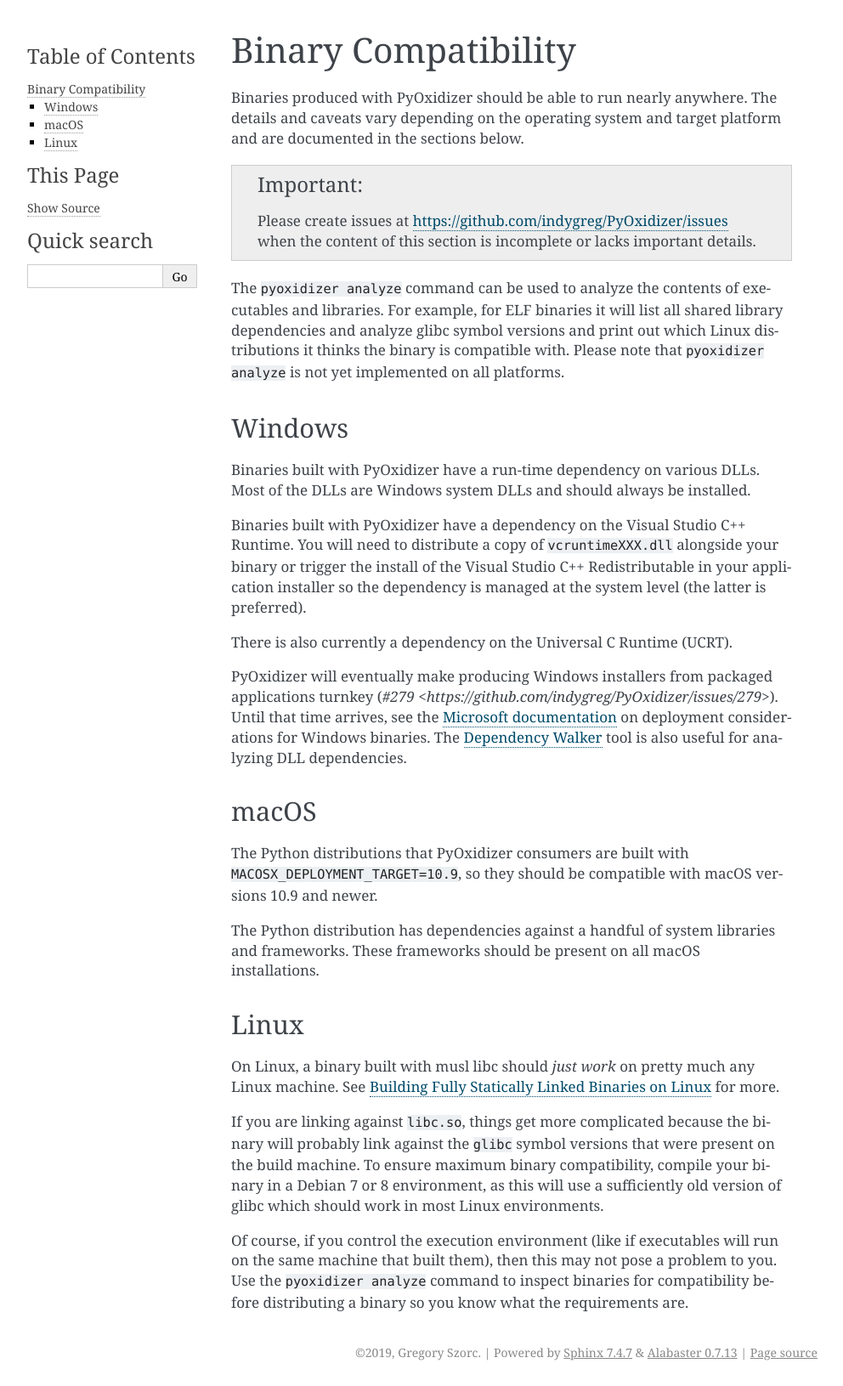
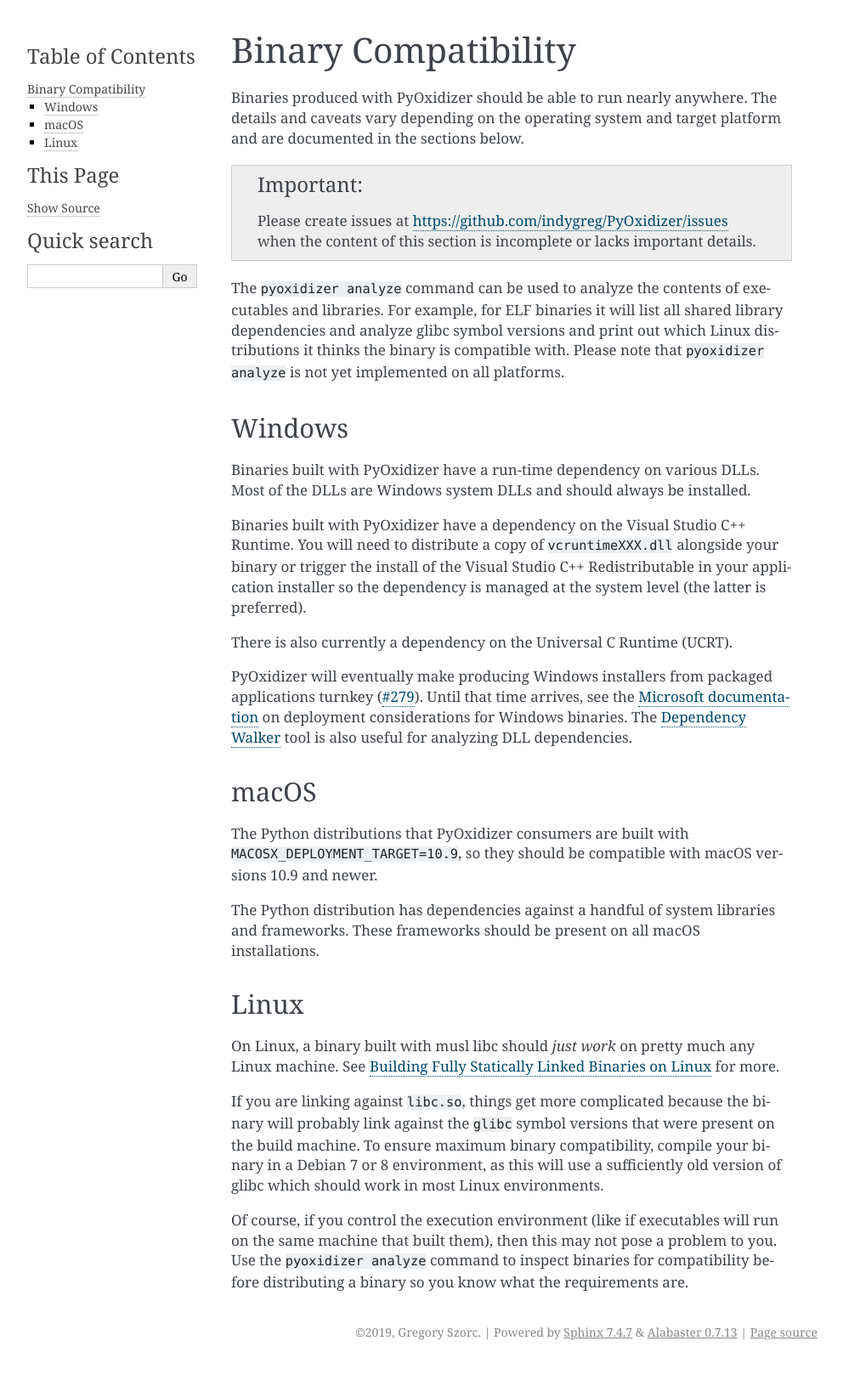
Before and after one commit to indygreg/PyOxidizer, a Sphinx documentation site: the page built from docs/packaging_binary_compatibility.rst, in a window 1280 px wide. Shown: the whole page at 85% size, without its empty margins (148-1140 px from the left). Built offline with Sphinx 7.4.7, drawn with Linux system fonts in a browser that asks for light colours; the version number is read from the project's files by our own code; after the commit the page ends 1607 px from its top, so only the background shows below that.

Commit message:
docs: fix hyperlink

```diff
--- a/docs/packaging_binary_compatibility.rst
+++ b/docs/packaging_binary_compatibility.rst
@@ -37,7 +37,8 @@
 There is also currently a dependency on the Universal C Runtime (UCRT).
 
 PyOxidizer will eventually make producing Windows installers from packaged
-applications turnkey (`#279 <https://github.com/indygreg/PyOxidizer/issues/279>`).
+applications turnkey
+(`#279 <https://github.com/indygreg/PyOxidizer/issues/279>`_).
 Until that time arrives, see the
 `Microsoft documentation <https://docs.microsoft.com/en-us/cpp/windows/deploying-native-desktop-applications-visual-cpp?view=vs-2019>`_
 on deployment considerations for Windows binaries. The
```
